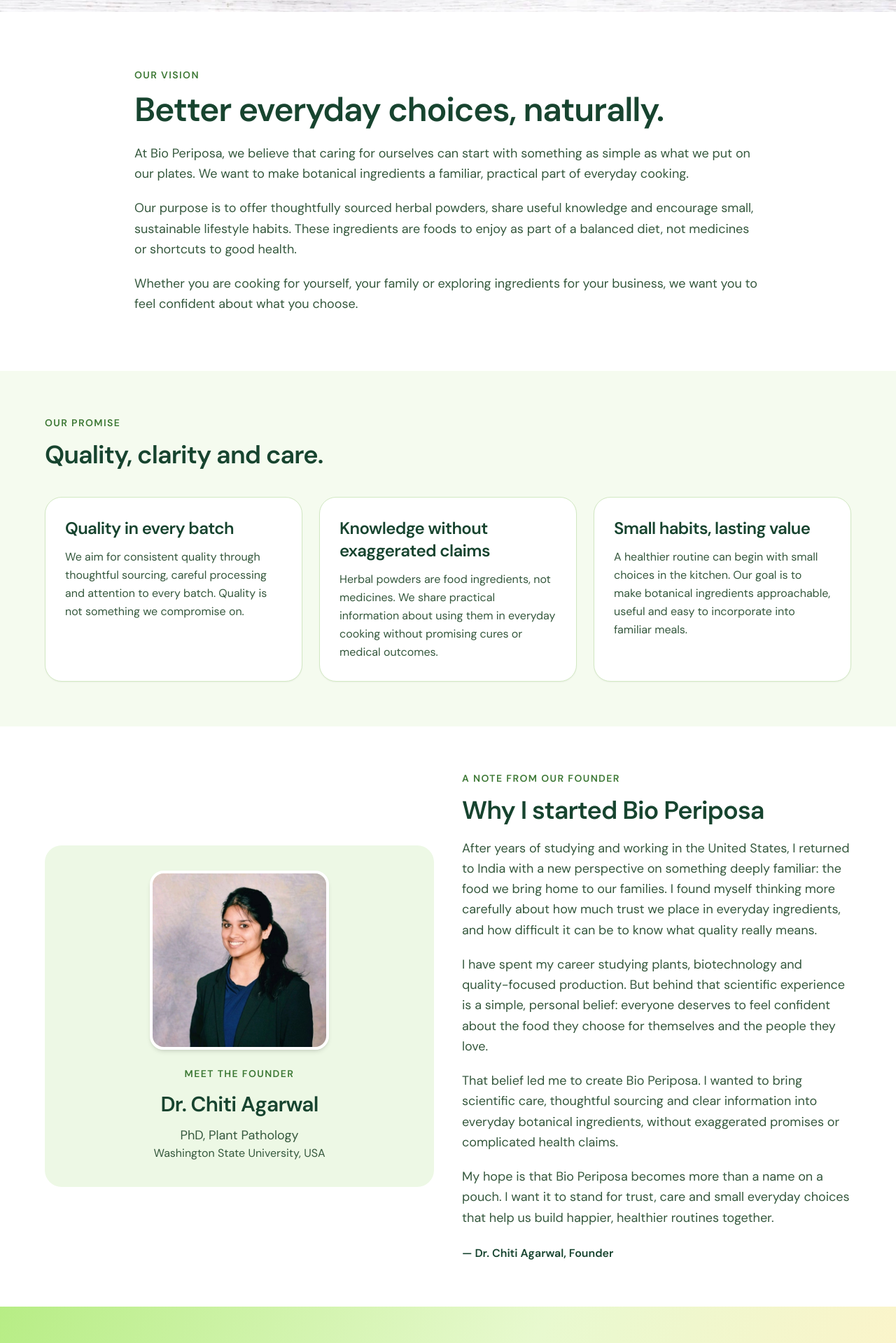
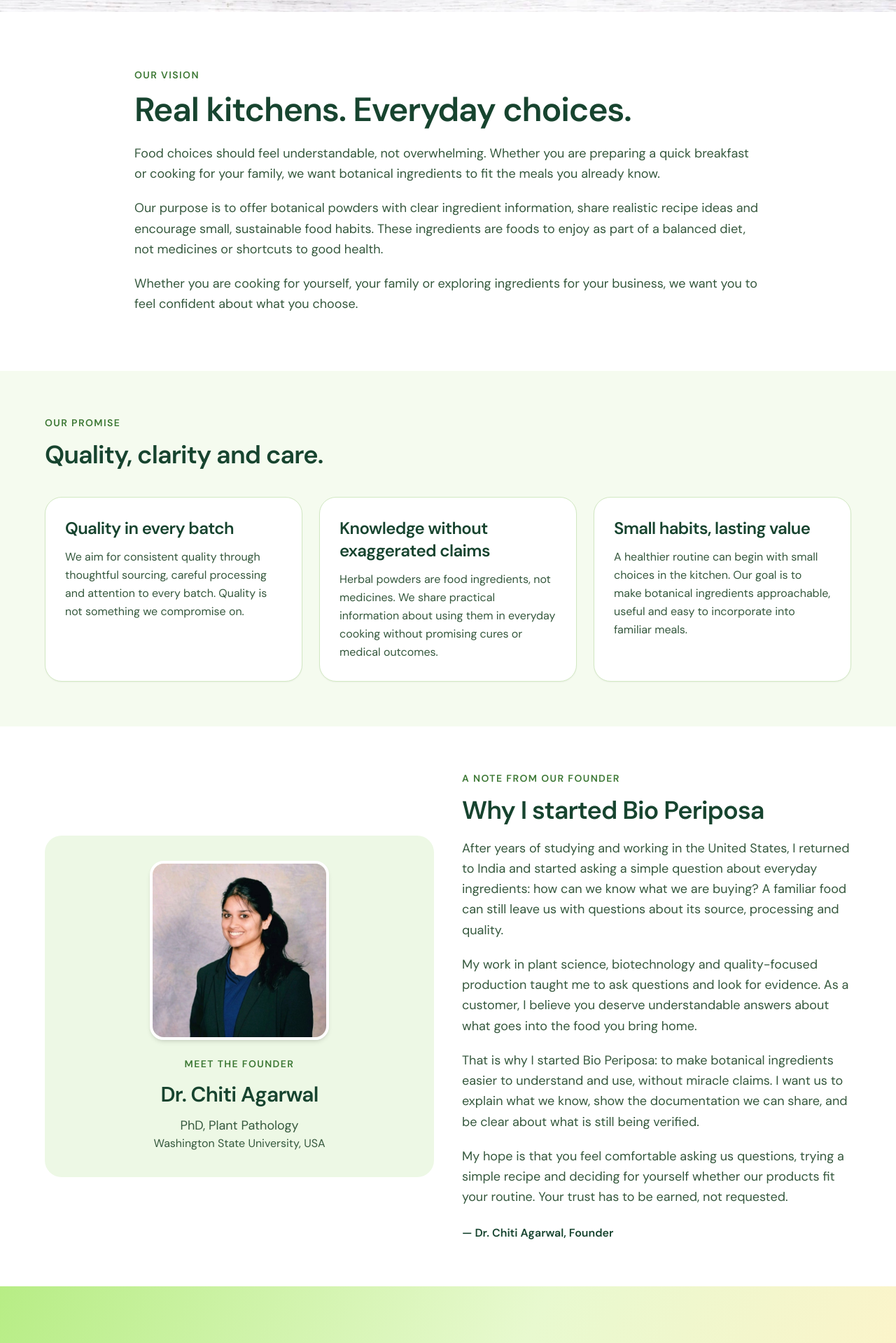
Before and after one commit to chitiagarwal/bio-peri-posa-website, a React (Vite) app in the folder src/frontend/: page / in a window 1280 px wide. Shown: the part 901-2820 px from the top of the page at 70% size. Built offline with nearby package versions, Linux system fonts and the light colour scheme; no server answers; what @icp-sdk/core would draw is missing.

Commit message:
Improve customer-focused copy and transparent quality verification

```diff
--- a/src/frontend/src/pages/About.tsx
+++ b/src/frontend/src/pages/About.tsx
@@ -22,9 +22,9 @@ export default function About({ embedded = false }: { embedded?: boolean }) {
    <div className="max-w-4xl mx-auto">
     <div>
      <p className="text-sm font-bold uppercase tracking-widest text-[#3c7834] mb-4">Our vision</p>
-     <h2 className="text-4xl md:text-5xl font-extrabold text-[#17442f] mb-6">Better everyday choices, naturally.</h2>
-     <p className="text-lg text-[#35583d] leading-relaxed mb-5">At Bio Periposa, we believe that caring for ourselves can start with something as simple as what we put on our plates. We want to make botanical ingredients a familiar, practical part of everyday cooking.</p>
-     <p className="text-lg text-[#35583d] leading-relaxed mb-5">Our purpose is to offer thoughtfully sourced herbal powders, share useful knowledge and encourage small, sustainable lifestyle habits. These ingredients are foods to enjoy as part of a balanced diet, not medicines or shortcuts to good health.</p>
+     <h2 className="text-4xl md:text-5xl font-extrabold text-[#17442f] mb-6">Real kitchens. Everyday choices.</h2>
+     <p className="text-lg text-[#35583d] leading-relaxed mb-5">Food choices should feel understandable, not overwhelming. Whether you are preparing a quick breakfast or cooking for your family, we want botanical ingredients to fit the meals you already know.</p>
+     <p className="text-lg text-[#35583d] leading-relaxed mb-5">Our purpose is to offer botanical powders with clear ingredient information, share realistic recipe ideas and encourage small, sustainable food habits. These ingredients are foods to enjoy as part of a balanced diet, not medicines or shortcuts to good health.</p>
      <p className="text-lg text-[#35583d] leading-relaxed">Whether you are cooking for yourself, your family or exploring ingredients for your business, we want you to feel confident about what you choose.</p>
     </div>
 
@@ -49,10 +49,10 @@ export default function About({ embedded = false }: { embedded?: boolean }) {
     <div>
      <p className="text-sm font-bold uppercase tracking-widest text-[#3c7834] mb-4">A note from our founder</p>
      <h2 className="text-3xl md:text-4xl font-extrabold text-[#17442f] mb-5">Why I started Bio Periposa</h2>
-     <p className="text-lg text-[#35583d] leading-relaxed mb-5">After years of studying and working in the United States, I returned to India with a new perspective on something deeply familiar: the food we bring home to our families. I found myself thinking more carefully about how much trust we place in everyday ingredients, and how difficult it can be to know what quality really means.</p>
-     <p className="text-lg text-[#35583d] leading-relaxed mb-5">I have spent my career studying plants, biotechnology and quality-focused production. But behind that scientific experience is a simple, personal belief: everyone deserves to feel confident about the food they choose for themselves and the people they love.</p>
-     <p className="text-lg text-[#35583d] leading-relaxed mb-5">That belief led me to create Bio Periposa. I wanted to bring scientific care, thoughtful sourcing and clear information into everyday botanical ingredients, without exaggerated promises or complicated health claims.</p>
-     <p className="text-lg text-[#35583d] leading-relaxed">My hope is that Bio Periposa becomes more than a name on a pouch. I want it to stand for trust, care and small everyday choices that help us build happier, healthier routines together.</p>
+     <p className="text-lg text-[#35583d] leading-relaxed mb-5">After years of studying and working in the United States, I returned to India and started asking a simple question about everyday ingredients: how can we know what we are buying? A familiar food can still leave us with questions about its source, processing and quality.</p>
+     <p className="text-lg text-[#35583d] leading-relaxed mb-5">My work in plant science, biotechnology and quality-focused production taught me to ask questions and look for evidence. As a customer, I believe you deserve understandable answers about what goes into the food you bring home.</p>
+     <p className="text-lg text-[#35583d] leading-relaxed mb-5">That is why I started Bio Periposa: to make botanical ingredients easier to understand and use, without miracle claims. I want us to explain what we know, show the documentation we can share, and be clear about what is still being verified.</p>
+     <p className="text-lg text-[#35583d] leading-relaxed">My hope is that you feel comfortable asking us questions, trying a simple recipe and deciding for yourself whether our products fit your routine. Your trust has to be earned, not requested.</p>
      <p className="text-base font-semibold text-[#17442f] mt-6">— Dr. Chiti Agarwal, Founder</p>
     </div>
    </div>
```
